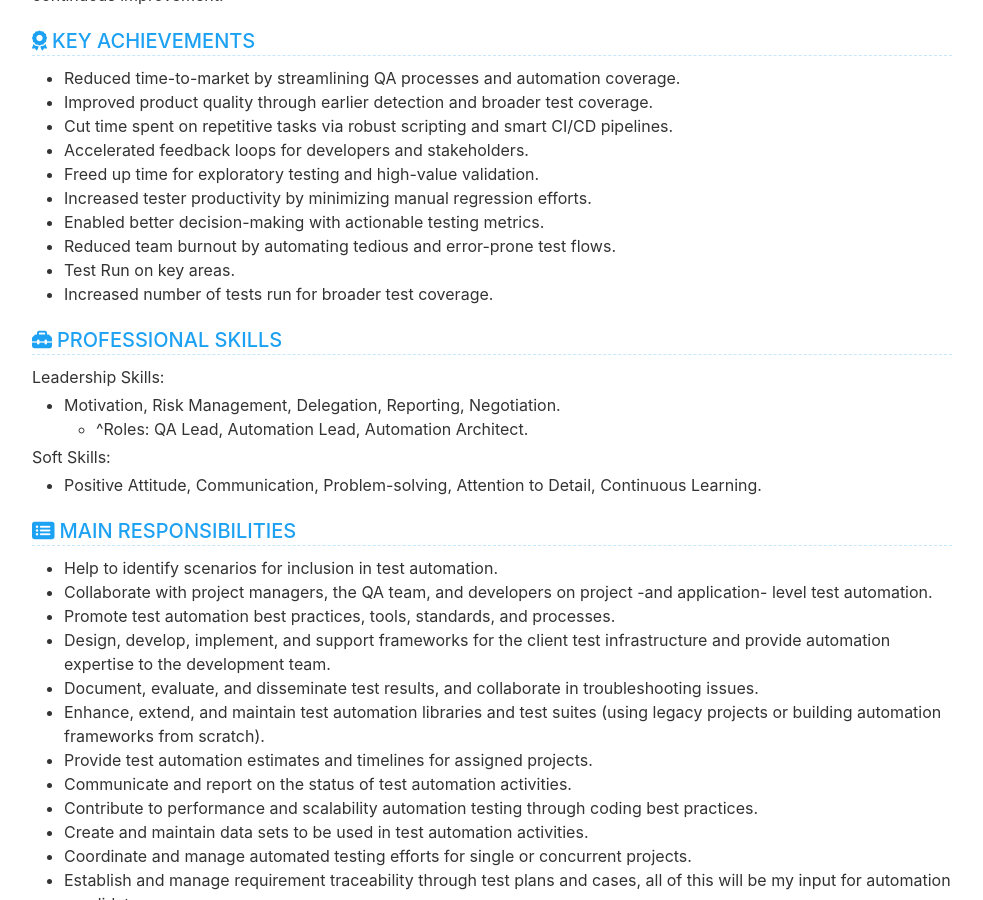
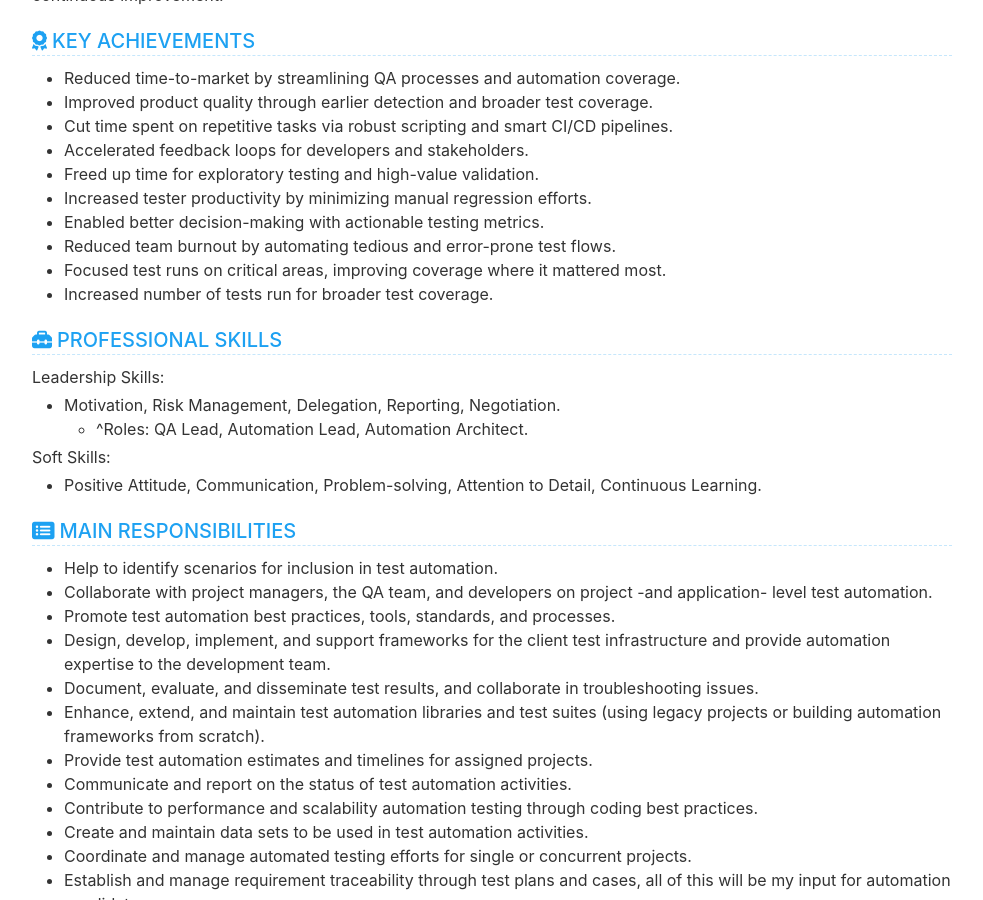
Before and after one commit to cvera08/full-resume, a Jekyll site: the page built from index.html, in a window 1280 px wide and 900 px high, scrolled down 1030 px. Shown: the whole window, without its empty margins (148-1131 px from the left). Built offline with Jekyll 4.4.1, drawn with Linux system fonts in a browser that asks for light colours.

Commit message:
feat: key achievements change - ninth paragraph

```diff
--- a/_data/data.yml
+++ b/_data/data.yml
@@ -75,7 +75,7 @@ award:
     - Increased tester productivity by minimizing manual regression efforts.
     - Enabled better decision-making with actionable testing metrics.
     - Reduced team burnout by automating tedious and error-prone test flows.
-    - Test Run on key areas.
+    - Focused test runs on critical areas, improving coverage where it mattered most.
     - Increased number of tests run for broader test coverage.
 
 
```
